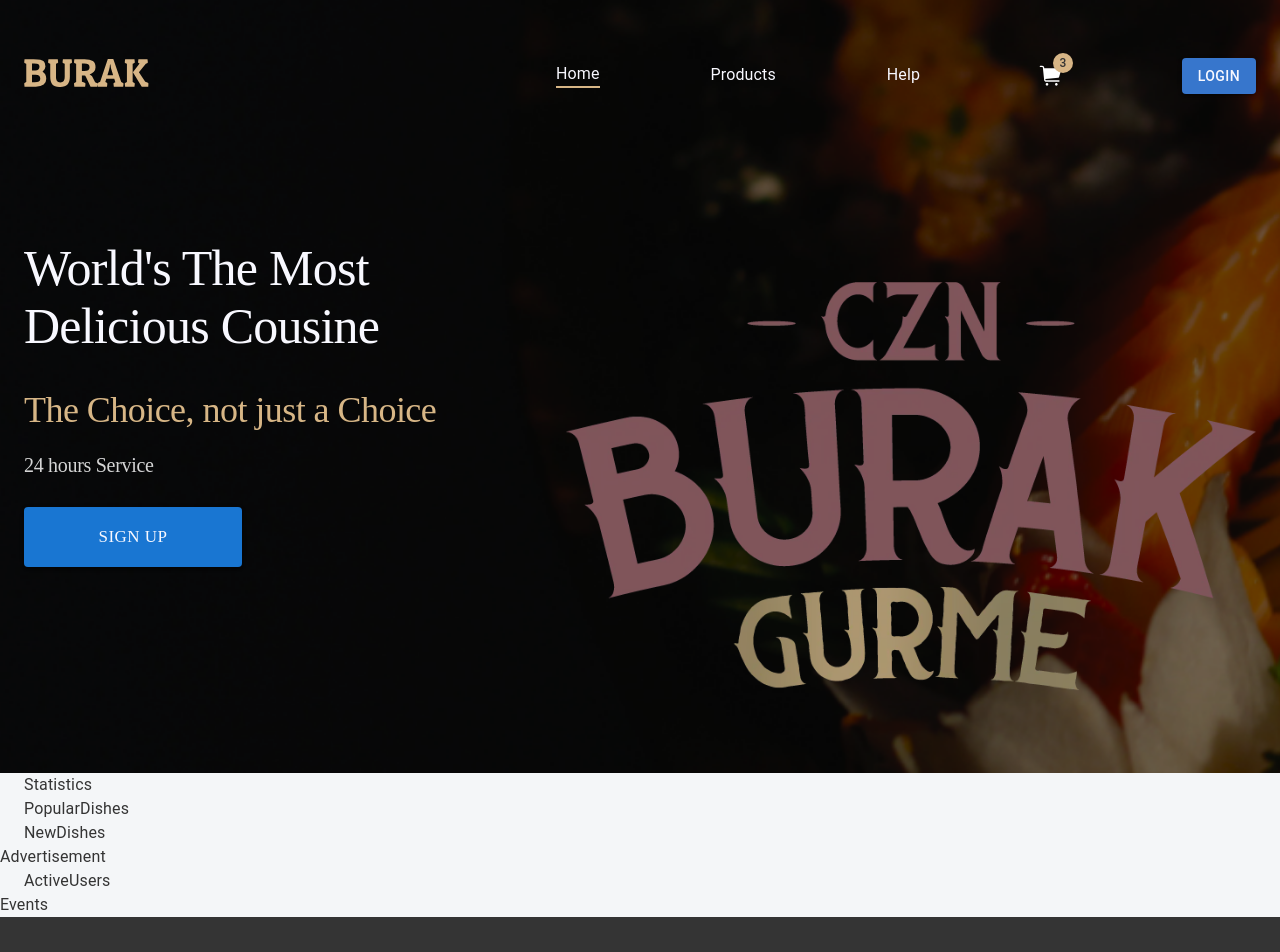
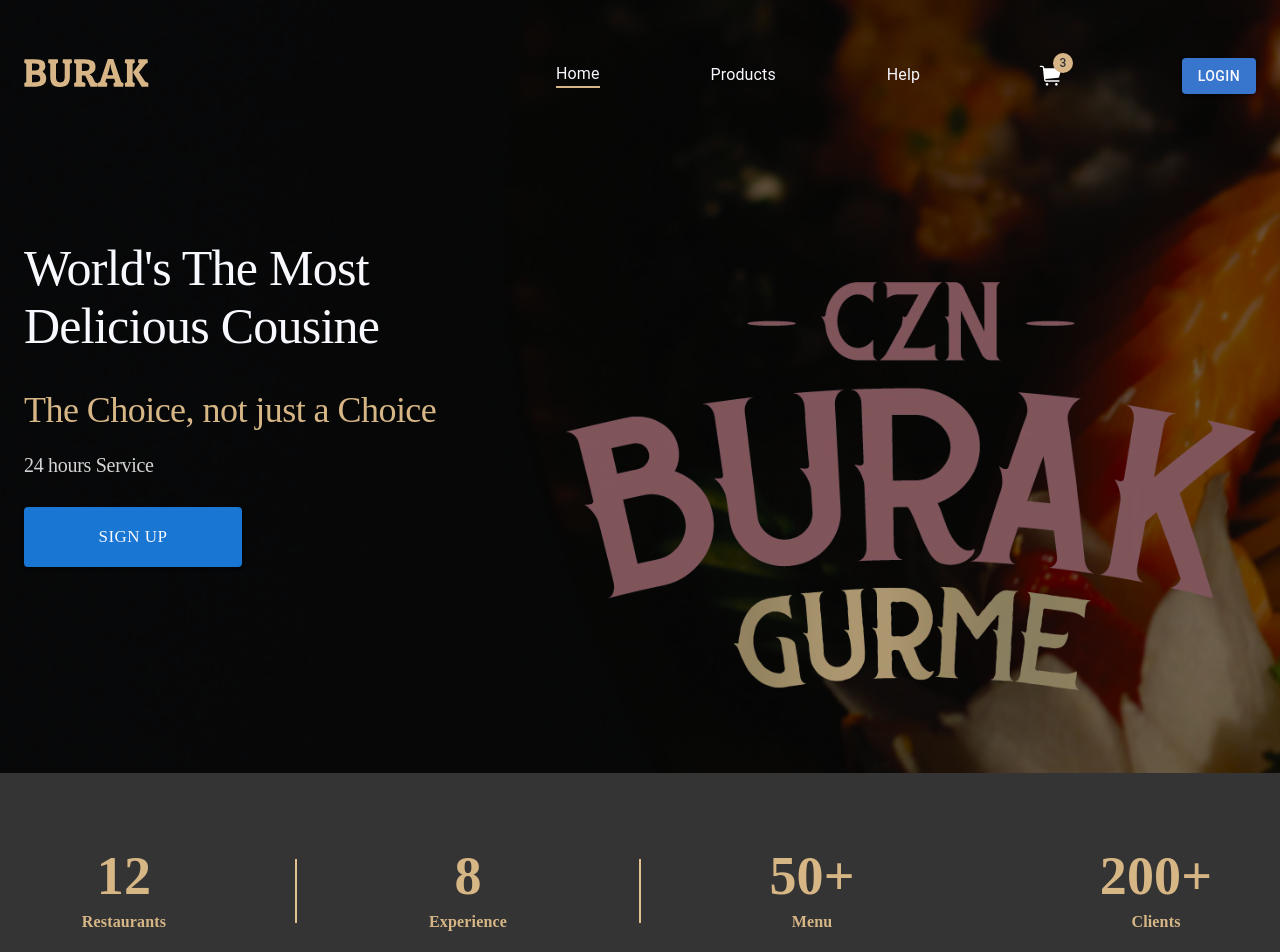
Before and after one commit to sevinchoyazimboevna-source/burak-react, a React (Create React App) app: page / in a window 1280 px wide. Shown: the top 952 px of the page. Built offline with nearby package versions, Linux system fonts and the light colour scheme.

Commit message:
fix: modify statictics sectional component

```diff
--- /dev/null
+++ b/src/app/components/divider/index.tsx
@@ -0,0 +1,21 @@
+import React from 'react';
+import styled from 'styled-components';
+
+export interface IDividerProps {
+    width?: string;
+    height?: string;
+    bg?: string;
+}
+
+const DividerComponent = styled.span<IDividerProps>`
+	display: flex;
+	min-width: ${({ width }) => `${width}px`};
+	min-height: ${({ height }) => `${height}px`};
+	background: ${({ bg }) => `${bg}`};
+`;
+
+function Divider(props: IDividerProps) {
+    return <DividerComponent {...props} />;
+}
+
+export default Divider;
--- a/src/app/screens/homePage/Statistics.tsx
+++ b/src/app/screens/homePage/Statistics.tsx
@@ -1,9 +1,35 @@
-import { Container } from "@mui/material";
+import { Box, Container, Stack } from "@mui/material";
 import React from "react";
+import Divider from "../../components/divider";
 export default function Statistics() {
     return (
-        <div>
-            <Container> Statistics</Container>
+        <div className="static-frame">
+            <Container>
+                <Stack className="info">
+                    <Stack className="static-box">
+                        <Box className="static-num">12</Box>
+                        <Box className="static-text">Restaurants</Box>
+                    </Stack>
+
+                    <Divider height="64" width="2" bg="#E3C08D" />
+                    <Stack className="static-box">
+                        <Box className="static-num">8</Box>
+                        <Box className="static-text">Experience</Box>
+                    </Stack>
+
+                    <Divider height="64" width="2" bg="#E3C08D" />
+                    <Stack className="static-box">
+                        <Box className="static-num">50+</Box>
+                        <Box className="static-text">Menu</Box>
+                    </Stack>
+
+                    <Divider height="64" width="2" bg="# E3C08D" />
+                    <Stack className="static-box">
+                        <Box className="static-num">200+</Box>
+                        <Box className="static-text">Clients</Box>
+                    </Stack>
+                </Stack>
+            </Container>
         </div>
     )
 }
--- a/src/app/screens/homePage/index.tsx
+++ b/src/app/screens/homePage/index.tsx
@@ -4,7 +4,8 @@
 import NewDishes from "./NewDishes";
 import Advertisement from "./Advertisements";
 import ActiveUsers from "./ActiveUsers";
-import Events from "./Events";
+import Events from "./Events"
+import "../../../css/home.css"
 
 export default function HomePage() {
     return <div className={"homepage"} >
--- a/src/css/home.css
+++ b/src/css/home.css
@@ -12,3 +12,46 @@
     justify-content: space-between;
     margin-top: 20px;
 }
+
+.homepage .static-frame {
+    width: 100%;
+    height: 236px;
+    background-color: #343434;
+}
+
+.homepage .static-frame .info {
+    height: 100%;
+    display: flex;
+    flex-direction: row;
+    justify-content: space-between;
+    align-items: center;
+}
+
+.homepage .static-frame .info .static-box {
+    width: 200px;
+    height: 116px;
+    display: flex;
+    flex-direction: column;
+    justify-content: center;
+    align-items: center;
+}
+
+.homepage .static-frame .info .static-box .static-num {
+    text-align: center;
+    font-family: Poppins;
+    font-size: 54px;
+    font-style: normal;
+    font-weight: 600;
+    line-height: normal;
+    color: #d7b686;
+}
+
+.homepage .static-frame .info .static-box .static-text {
+    text-align: center;
+    font-family: Poppins;
+    font-size: 20Wpx;
+    font-style: normal;
+    font-weight: 600;
+    line-height: 30px;
+    color: #d7b686;
+}
```
